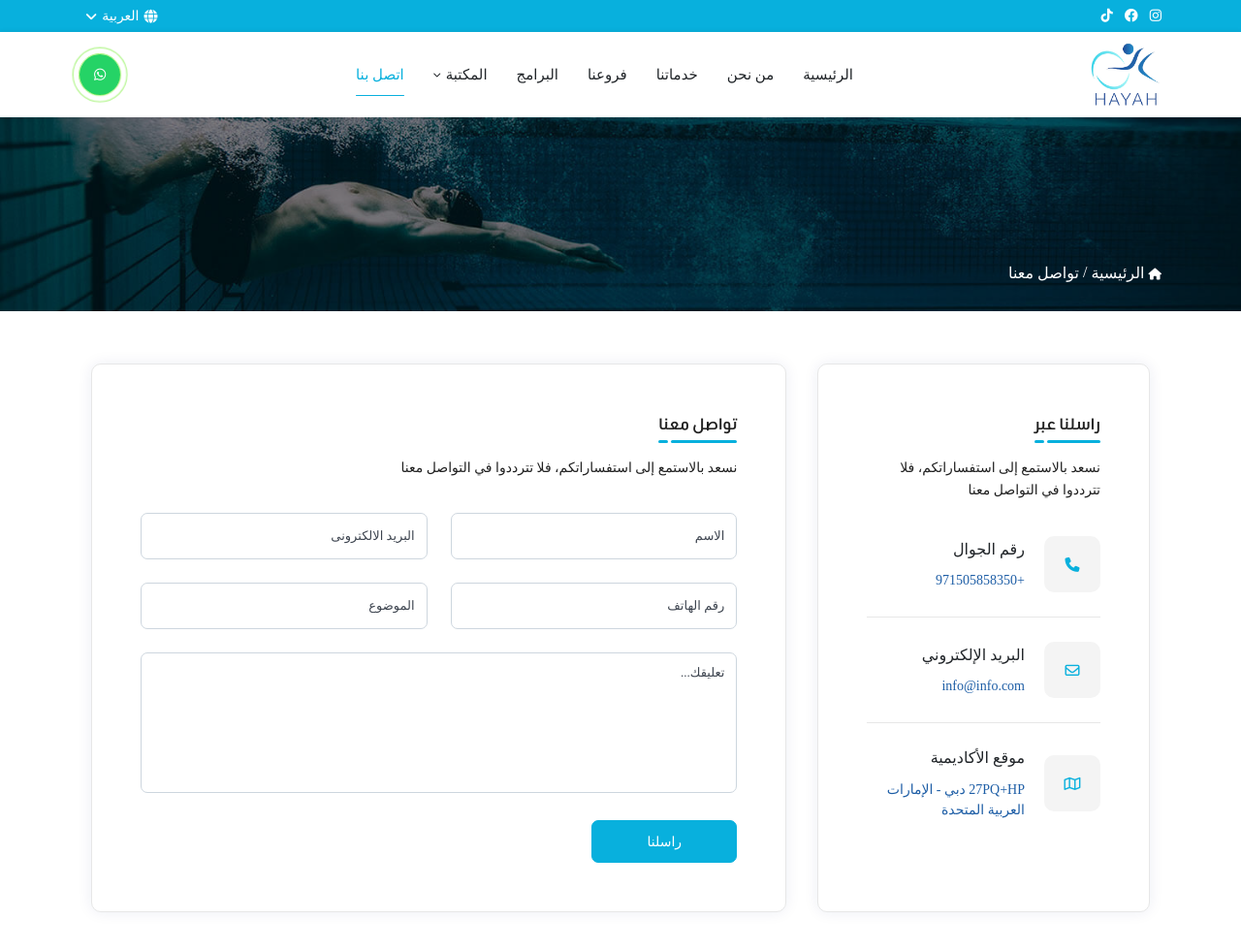
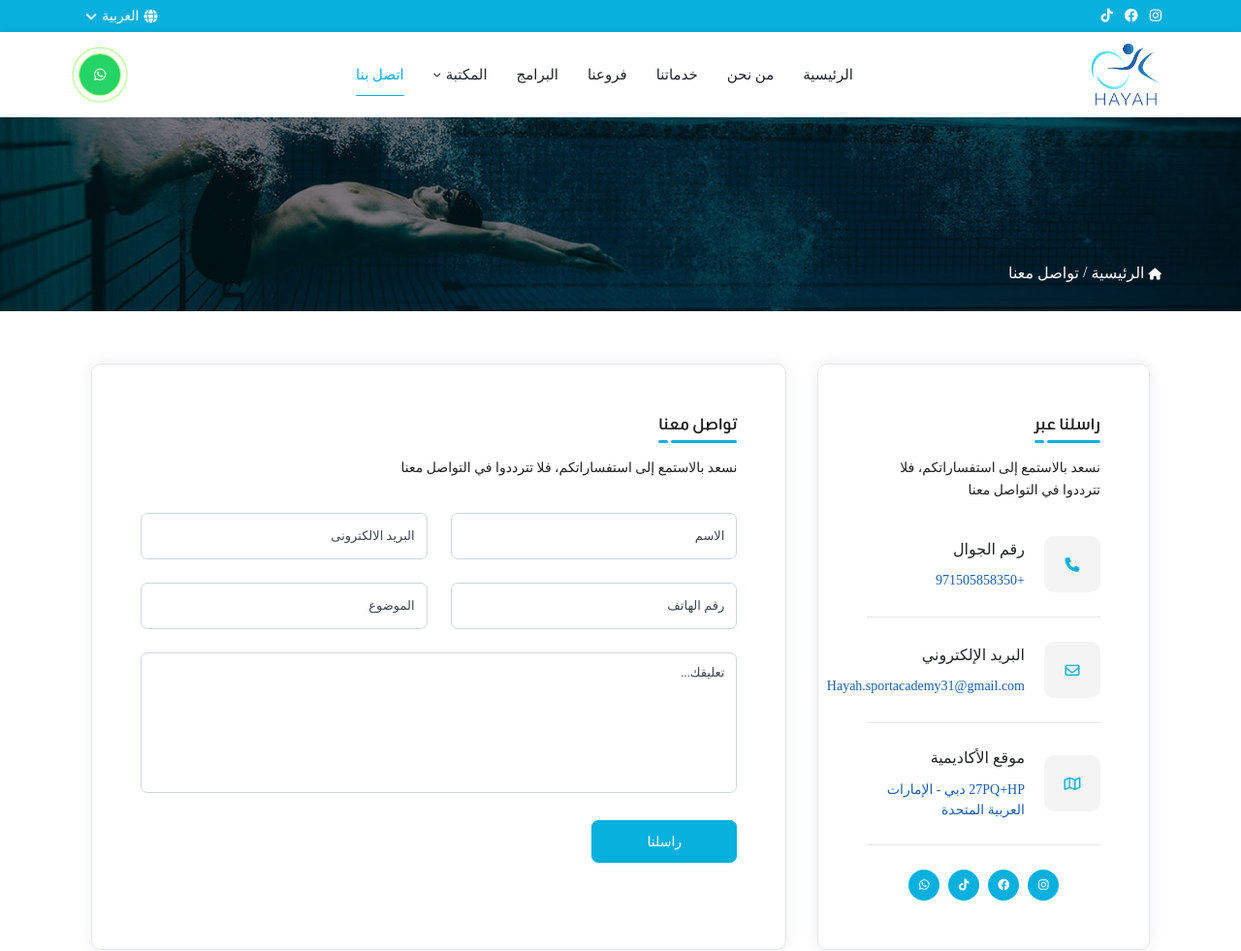
Before and after one commit to abdallah279/hayah, a plain HTML site: page contact-us.html in a window 1280 px wide. Shown: the top 981 px of the page at 97% size. Drawn offline with Linux system fonts and the light colour scheme; a web font is replaced by a local one.

Commit message:
edit team 6

```diff
--- a/assets/css/main.scss
+++ b/assets/css/main.scss
@@ -721,6 +721,18 @@
   @media screen and (max-width: $screen-sm) {
     padding: 30px 20px;
   }
+
+  .social-icons{
+    @include center;
+    gap: 9px;
+    .social-ic{
+      @include circle(32px);
+      background-color: $main;
+      color: #fff;
+      font-size: 12px;
+      @include center;
+    }
+  }
 }
 
 .contact-title {
--- a/contact-us.html
+++ b/contact-us.html
@@ -246,7 +246,7 @@
                             </div>
                             <div class="box-content">
                                 <h5 class="name">البريد الإلكتروني</h5>
-                                <a href="mailto:info@info.com" target="_blank" class="desc">info@info.com</a>
+                                <a href="mailto:Hayah.sportacademy31@gmail.com" target="_blank" class="desc">Hayah.sportacademy31@gmail.com</a>
                             </div>
                         </div>
 
@@ -258,6 +258,21 @@
                                 <h5 class="name">موقع الأكاديمية</h5>
                                 <p class="desc">27PQ+HP دبي - الإمارات العربية المتحدة</p>
                             </div>
+                        </div>
+
+                        <div class="social-icons">
+                          <a href="https://www.instagram.com/hayah.sport.academy.uae1?igsh=YnNmMXV1cG1xY2hv" target='_blank' class="social-ic">
+                            <i class="fa-brands fa-instagram ic"></i>
+                          </a>
+                          <a href="https://www.facebook.com/HAYAH.SPORT.ACADEMY.UAE?sfnsn=mo&mibextid=2JQ9oc" target='_blank' class="social-ic">
+                            <i class="fa-brands fa-facebook ic"></i>
+                          </a>
+                          <a href="https://www.tiktok.com/@hayah_sport_academy.uae?_t=8jnoPsWVPL6&_r=1" target='_blank' class="social-ic">
+                            <i class="fa-brands fa-tiktok ic"></i>
+                          </a>
+                          <a href='http://wa.me/+971505858350' target='_blank' class="social-ic">
+                            <i class="fa-brands fa-whatsapp ic"></i>
+                          </a>
                         </div>
 
                     </div>
@@ -331,7 +346,7 @@
                             </div>
                             <div class="box-content">
                                 <h5 class="name">Email</h5>
-                                <a href="mailto:info@info.com" target="_blank" class="desc">info@info.com</a>
+                                <a href="mailto:Hayah.sportacademy31@gmail.com" target="_blank" class="desc">Hayah.sportacademy31@gmail.com</a>
                             </div>
                         </div>
 
```
Also changed, not shown: assets/css/main.css, 1 other file.
